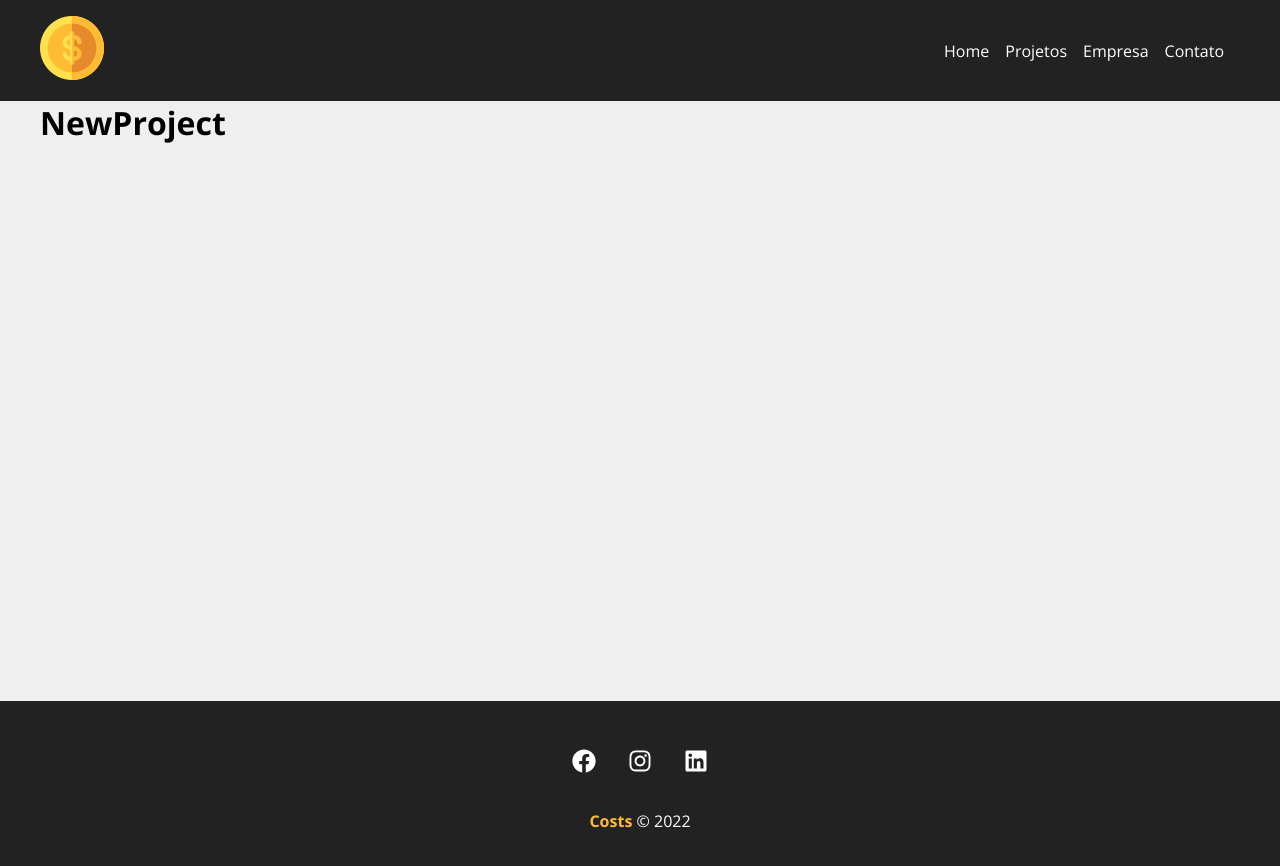
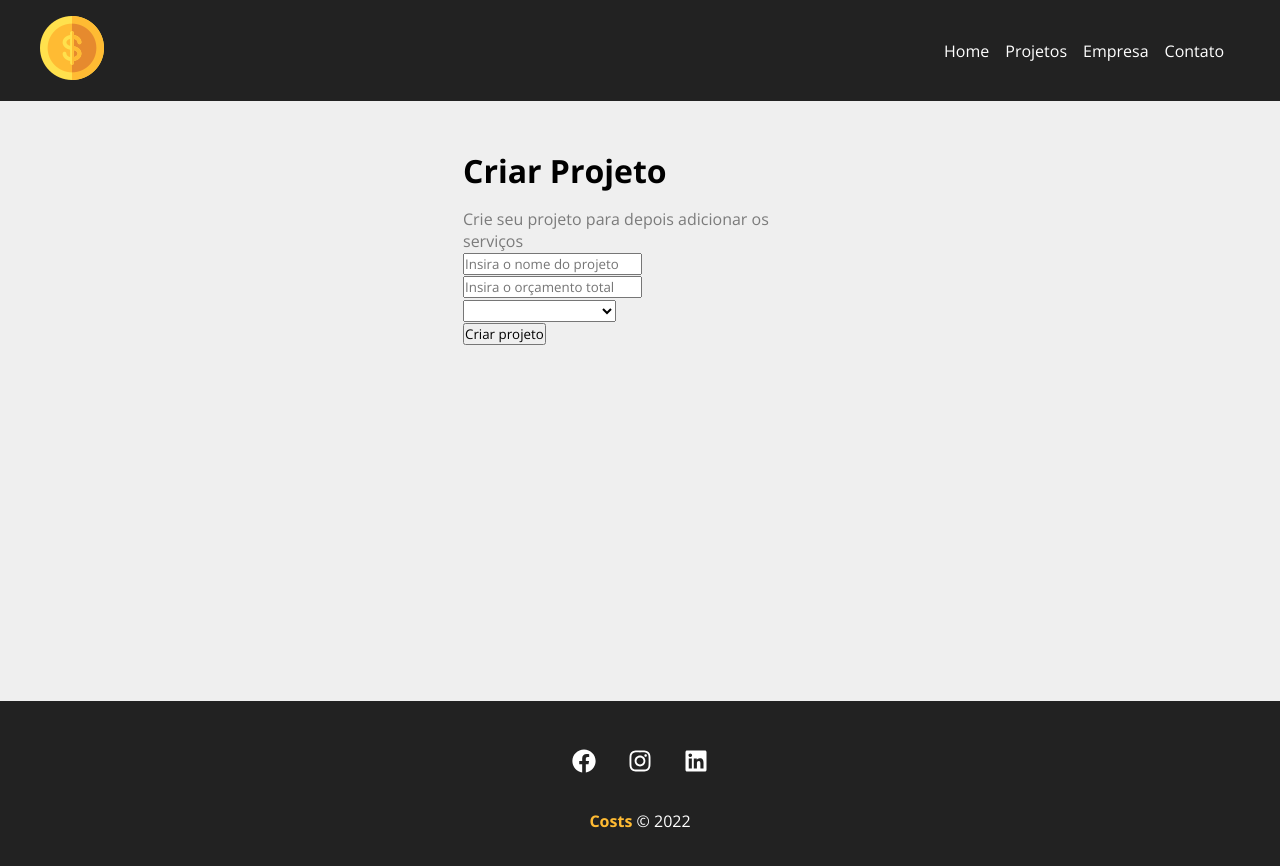
Before and after one commit to lucasdev10/project-manager, a React (Create React App) app: page /newproject in a window 1280 px wide. Shown: the top 866 px of the page. Built offline with nearby package versions, Linux system fonts and the light colour scheme.

Commit message:
Página para o formulário de projeto

```diff
--- a/src/components/pages/NewProject.js
+++ b/src/components/pages/NewProject.js
@@ -1,5 +1,14 @@
+import styles from './NewProject.module.css';
+import ProjectForm from './../project/ProjectForm';
+
 function NewProject() {
-   return <h1>NewProject</h1>
+   return (
+      <div className={styles.newproject_container} >
+         <h1>Criar Projeto</h1>
+         <p>Crie seu projeto para depois adicionar os serviços</p>
+         <ProjectForm />
+      </div>
+   )
 }
 
 export default NewProject;
--- /dev/null
+++ b/src/components/pages/NewProject.module.css
@@ -0,0 +1,13 @@
+.newproject_container {
+  width: 450px;
+  margin: 0 auto;
+  padding: 3em;
+}
+
+.newproject_container h1 {
+  margin-bottom: 0.5em;
+}
+
+.newproject_container p {
+  color: #7b7b7b;
+}
--- /dev/null
+++ b/src/components/project/ProjectForm.js
@@ -0,0 +1,22 @@
+function ProjectForm() {
+   return (
+      <form>
+         <div>
+            <input type="text" placeholder="Insira o nome do projeto" />
+         </div>
+         <div>
+            <input type="number" placeholder="Insira o orçamento total" />
+         </div>
+         <div>
+            <select name="category_id" >
+               <option disabled>Selecione a categoria</option>
+            </select>
+         </div>
+         <div>
+            <input type="submit" value="Criar projeto" />
+         </div>
+      </form>
+   )
+}
+
+export default ProjectForm;
```
